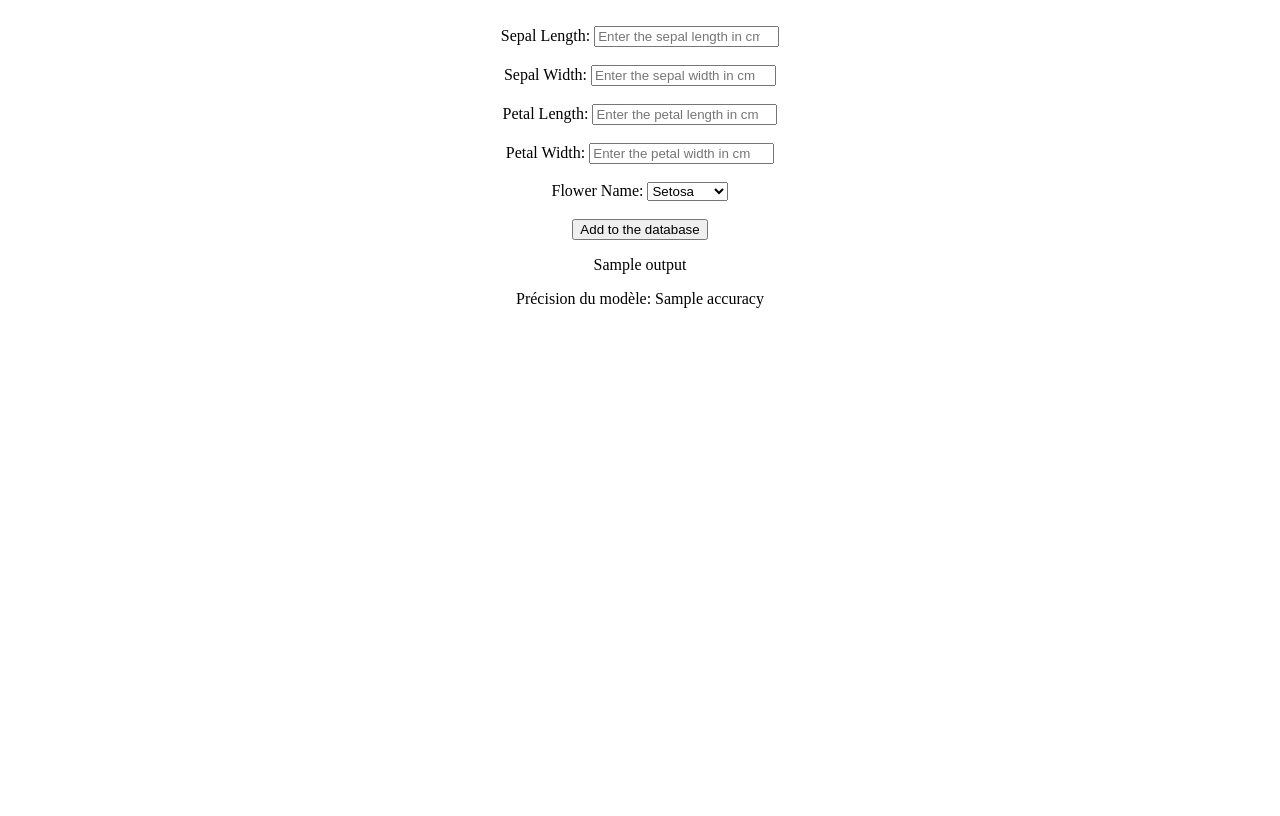
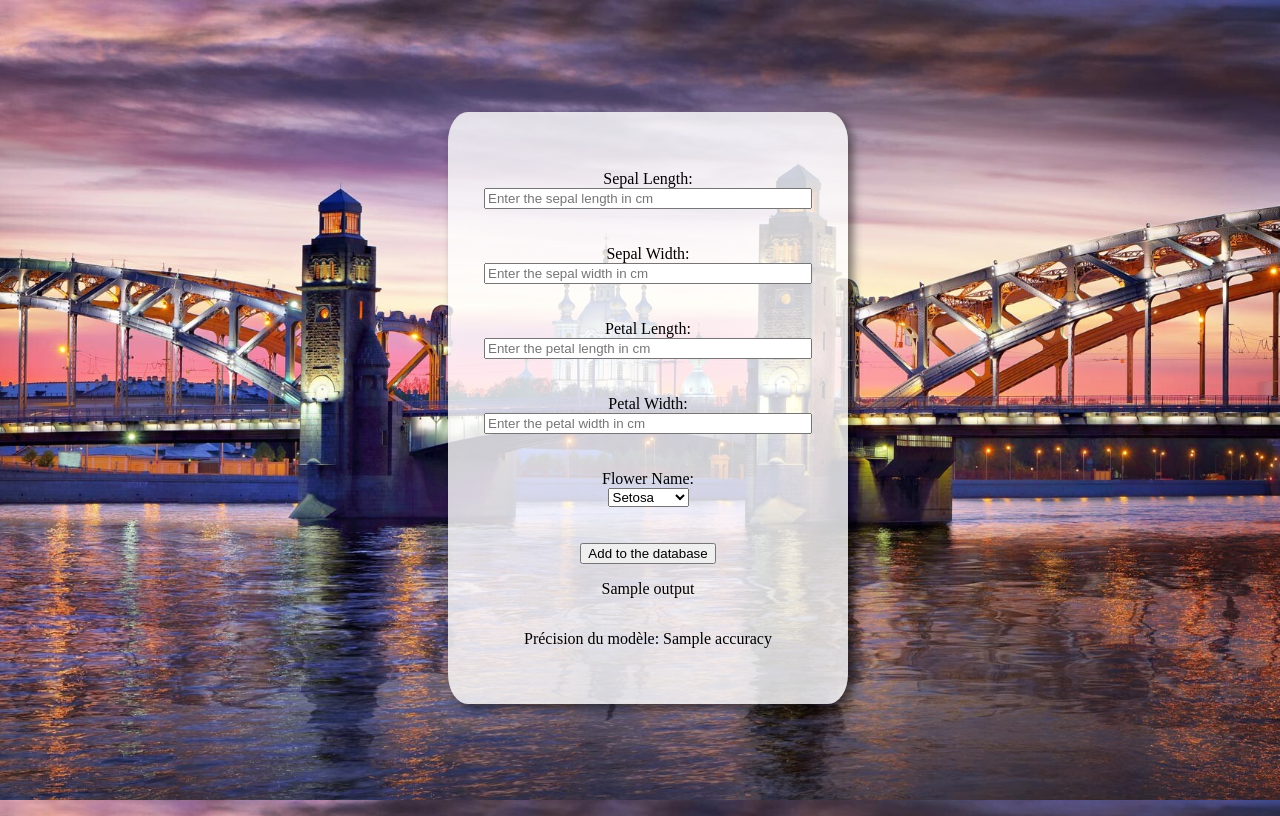
Before and after one commit to SullivanCastro/AISystance, a Flask app: template templates/database.html in a window 1280 px wide. Before the commit the page ends 308 px from the top, so only its background shows below. Run offline with Flask 3, Linux system fonts and the light colour scheme; the template is opened without the code that fills it: most values are stand-ins (such as "Sample title", 1, 10 or a date in 2020).

Commit message:
style websites

```diff
--- a/static/style.css
+++ b/static/style.css
@@ -3,9 +3,30 @@
     background: url(goldengate.jpg) no-repeat center center fixed;
     background-size: cover;
     position: relative;
+    width: 100vw;
+    height: 100vh;
 }
 
-.log{
+/*----------------------------------------------- RANDOM FOREST PAGE -----------------------------------------------*/
+.index_background{
+    background: url(millau.jpg) no-repeat center center fixed;
+    background-size: cover;
+    position: relative;
+    width: 100vw;
+    height: 100vh;
+}
+
+/*----------------------------------------------- DATABASE PAGE -----------------------------------------------*/
+.database_background {
+    background: url(bolcheokhtinski.jpg) no-repeat center center fixed;
+    background-size: cover;
+    position: relative;
+    width: 100vw;
+    height: 100vh;
+}
+
+/*----------------------------------------------- ALL PAGES -----------------------------------------------*/
+form{
     margin: auto auto;
     padding: 5vh;
     text-align: center;
@@ -13,20 +34,17 @@
     background-color: rgba(255, 255, 255, 0.8);
     border-radius: 5%;
     box-shadow: 5px 5px 10px rgba(0, 0, 0, 0.5);
+
     position: absolute;
     top: 50%;
     left: 50%;
-    transform: translate(-50%, 50%);
+    transform: translate(-50%, -50%);
+
+    display: flex;
+    flex-direction: column;
+    align-items: center;
 }
 
-.loggin_form {
-  display: flex;
-  flex-direction: column;
-  align-items: center;
+form input {
+  width: 100%;
 }
-
-.loggin_form input {
-  width: 100%;
-  max-width: 300px;
-  margin-bottom: 20px;
-}
--- a/templates/database.html
+++ b/templates/database.html
@@ -2,10 +2,11 @@
 <html>
     <head>
         <title>SystraAI Machine Learning App</title>
+        <link rel="stylesheet" href="../static/style.css" type="text/css">
     </head>
 
-    <body>
-        <form name="form" method="POST" style="text-align: center;">
+    <body class="database_background">
+        <form name="form" method="POST" class="database_form">
             <br>
             Sepal Length: <input type="number" name="SepalLength" placeholder="Enter the sepal length in cm" required/>
             <br><br>
@@ -22,8 +23,9 @@
                         </select>
             <br><br>
             <button type="submit" name="submit" value="submit">Add to the database</button>
+            <p style="text-align: center;">{{ output }}</p>
+            <p style="text-align: center;">Précision du modèle: {{ accuracy }}</p>
         </form>
-        <p style="text-align: center;">{{ output }}</p>
-        <p style="text-align: center;">Précision du modèle: {{ accuracy }}</p>
+
     </body>
 </html>
```
Also changed, not shown: templates/index.html (+4 -3 lines), static/bolcheokhtinski.jpg (added), static/millau.jpg (added).
